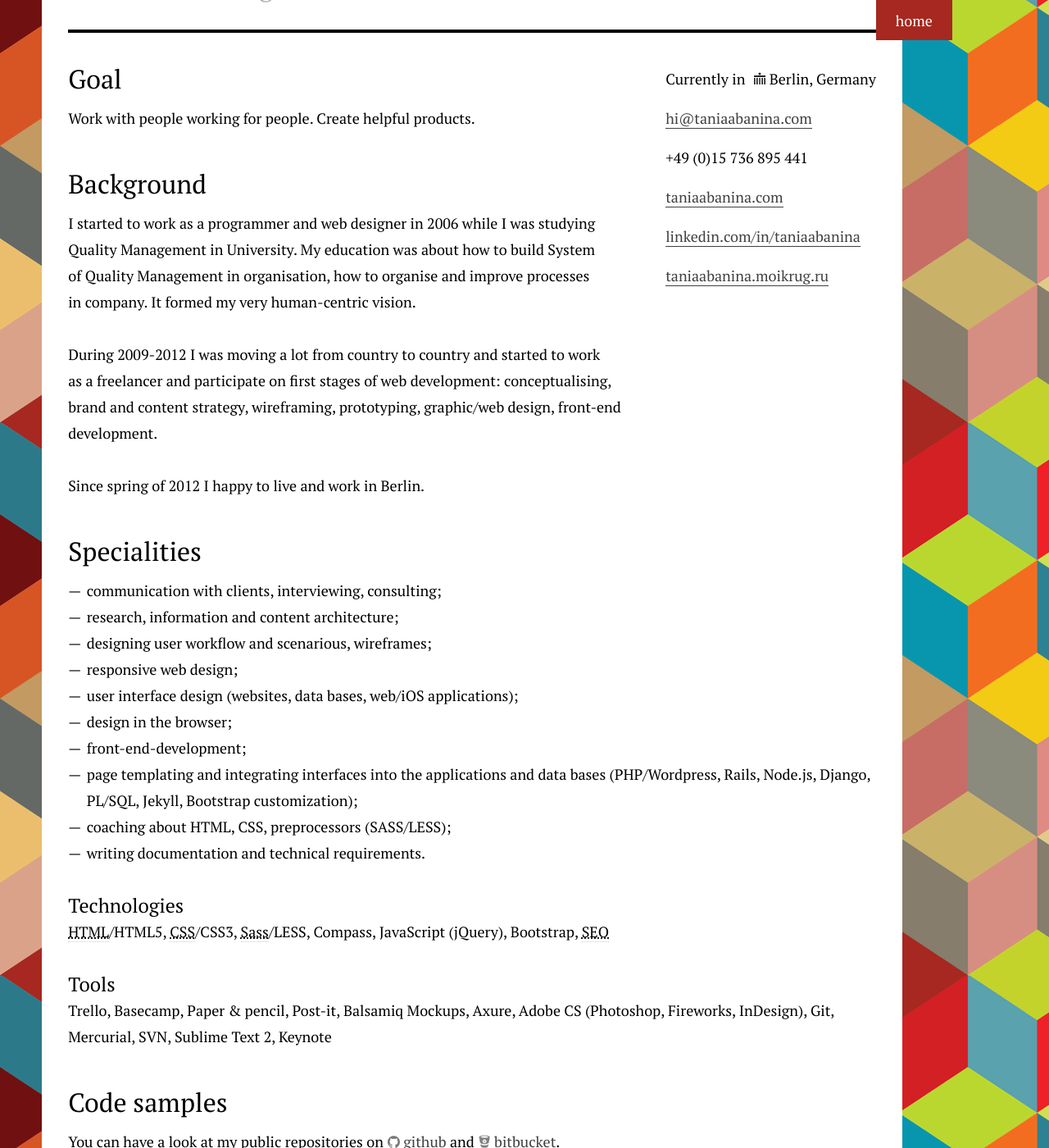
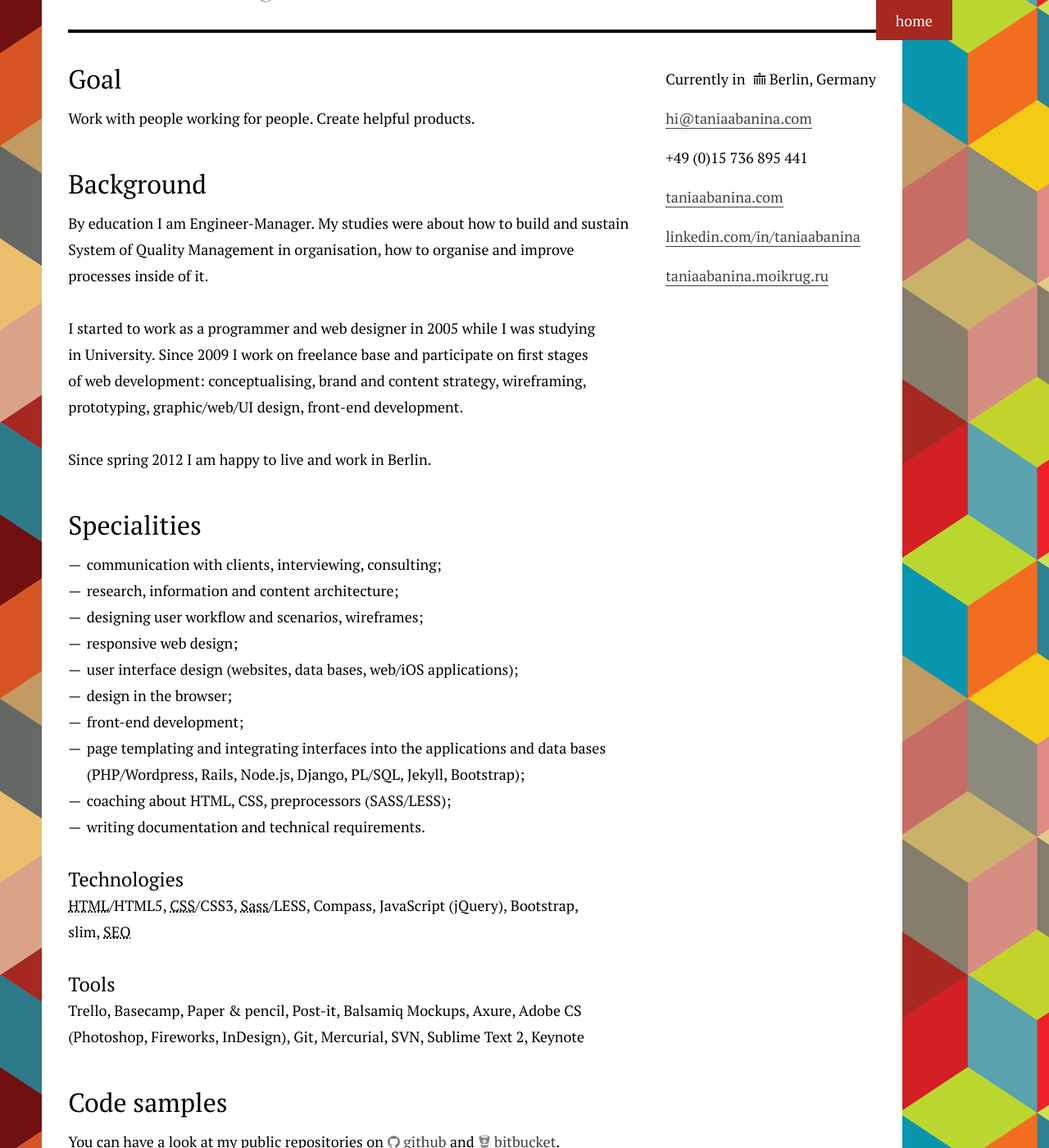
Before and after one commit to tataata/taniaabanina.com, a Jekyll site: the page resume.html, which Jekyll copies as it is, in a window 1280 px wide and 1400 px high, scrolled down 196 px. Shown: the whole window at 82% size. Built offline with Jekyll 4.4.1, drawn with Linux system fonts in a browser that asks for light colours; nearby versions of some CDN libraries; some of the changed text lies outside the part shown.

Commit message:
synch html cv with pdf version

```diff
--- a/resume.html
+++ b/resume.html
@@ -90,9 +90,12 @@
 
 			<section class="spec">
 				<h2>Background</h2>
-				<p>I started to&nbsp;work as&nbsp;a&nbsp;programmer and web designer in&nbsp;2006 while I&nbsp;was studying Quality Management in&nbsp;University. My education was about how to&nbsp;build System of&nbsp;Quality Management in organisation, how to&nbsp;organise and improve processes in&nbsp;company. It formed my very human-centric vision.</p>
-				<p>During 2009-2012 I&nbsp;was moving a lot from country to&nbsp;country and started to&nbsp;work as&nbsp;a&nbsp;freelancer and participate on&nbsp;first stages of&nbsp;web development: conceptualising, brand and content strategy, wireframing, prototyping, graphic/web design, front-end development.</p>
-				<p>Since spring of&nbsp;2012 I&nbsp;happy to&nbsp;live and work in&nbsp;Berlin.</p>
+				<p>By education I&nbsp;am Engineer-Manager. My studies were about how to&nbsp;build and sustain System of&nbsp;Quality Management in&nbsp;organisation, how to&nbsp;organise and improve processes inside&nbsp;of&nbsp;it.</p>
+
+
+				<p>I started to work as&nbsp;a&nbsp;programmer and web designer in&nbsp;2005 while I&nbsp;was studying in&nbsp;University. Since 2009 I&nbsp;work on&nbsp;freelance base and participate on first stages of&nbsp;web development: conceptualising, brand and content strategy, wireframing, prototyping, graphic/web/UI design, front-end development.</p>
+				<p>Since spring 2012 I&nbsp;am happy to&nbsp;live and work in&nbsp;Berlin.</p
+
 			</section>
 
 			<section class="spec">
@@ -100,17 +103,17 @@
 				<ul class="list">
 					<li>communication with clients, interviewing, consulting;</li>
 					<li>research, information and content architecture;</li>
-					<li>designing user workflow and scenarious, wireframes;</li>
+					<li>designing user workflow and scenarios, wireframes;</li>
 					<li>responsive web design;</li>
 					<li>user interface design (websites, data bases, web/iOS applications);</li>
 					<li>design in&nbsp;the browser;</li>
-					<li>front-end-development;</li>
-					<li>page templating and integrating interfaces into the applications and data bases (PHP/Wordpress, Rails, Node.js, Django, PL/SQL, Jekyll, Bootstrap customization);</li>
+					<li>front-end development;</li>
+					<li>page templating and integrating interfaces into the applications and data bases (PHP/Wordpress, Rails, Node.js, Django, PL/SQL, Jekyll, Bootstrap);</li>
 					<li>coaching about HTML, CSS, preprocessors (SASS/LESS); </li>
 					<li>writing documentation and technical requirements.</li>
 				</ul>
 				<h3>Technologies</h3>
-				<p><abbr title="HyperText Markup Language">HTML</abbr>/HTML5, <abbr title="Cascading Style Sheets">CSS</abbr>/CSS3, <abbr title="Syntactically Awesome StyleSheets">Sass</abbr>/LESS, Compass, JavaScript (jQuery), Bootstrap,&nbsp;<abbr title="Search engine optimization">SEO</abbr></p>
+				<p><abbr title="HyperText Markup Language">HTML</abbr>/HTML5, <abbr title="Cascading Style Sheets">CSS</abbr>/CSS3, <abbr title="Syntactically Awesome StyleSheets">Sass</abbr>/LESS, Compass, JavaScript (jQuery), Bootstrap, slim,&nbsp;<abbr title="Search engine optimization">SEO</abbr></p>
 				<h3>Tools</h3>
 				<p>Trello, Basecamp, Paper & pencil, Post-it, Balsamiq Mockups, Axure, Adobe CS (Photoshop, Fireworks, InDesign), Git, Mercurial, SVN, Sublime Text&nbsp;2, Keynote</p>
 				</dl>
@@ -122,13 +125,26 @@
 			<section class="experience">
 				<h2>Experience</h2>
 				<dl>
-					<dt><h3>Freelance web & UX designer and front-end developer</h3></dt>
+					<dt><h3>Web/UX designer and front-end developer</h3></dt>
 					<dd class="period"><time datetime="2009-09">September 2009</time> &ndash; present</dd>
 					<dd class="description">Web/UX design, interface audit, consulting, prototyping, writing expression of requirements, front-end development. Work on projects in&nbsp;role&nbsp;of&nbsp;web/UX desiger and/or front-end developer in&nbsp;different fields: education, culture, media, online shops and etc.</dd>
+
 					<dt><h3>Programmer / Web designer</h3></dt>
 					<dd class="period"><time datetime="2005-05">May 2005</time> &ndash; <time datetime="2009-10">October 2009</time> (4&nbsp;years 6&nbsp;months)</dd>
 					<dd class="company">Biysk technological institute &ndash; <a href="http://www.bti.secna.ru" title="Site of Biysk technology institute">http://www.bti.secna.ru</a></dd>
-					<dd class="description">I was part of a team in charge of internal database management and website development: web sites design and development; database design, front-end coding; content management</dd>
+					<dd class="description">I was part of a team in charge of internal database management and website development: web sites design and development; database design, front-end coding; content management
+						<ul class="list">
+							<li>web/UX and UI design and development;</li>
+							<li>data bases design;</li>
+							<li>front-end coding;</li>
+							<li>project management: communication and coordination of processes with departments which were final users;</li>
+							<li>content management;</li>
+							<li>coaching colleagues about web design and front-end development;</li>
+							<li>writing documentation.</li>
+						</ul>
+					</dd>
+
+
 					<dt><h3>Teacher</strong></h3>
 					<dd class="period"><time datetime="2008-10">October 2008</time> &ndash; <time datetime="2009-05">May 2009</time> (8 months)</dd>
 					<dd class="company">Sunday computer school at&nbsp;Biysk technological institute</dd>
@@ -143,7 +159,7 @@
 					<dd>Diploma specialist</dd>
 					<dd>Special subject: Quality management</dd>
 					<dd>Qualification: Engineer&ndash;manager</dd>
-					<dd>Key words: management, quality management system, total quality management, educational management, management of processes, organizational culture.</dd>
+					<dd>Key words: TQM, 6 Sigma, agile, learning management, quality management system,  educational management, process management, organizational culture.</dd>
 				</dl>
 				<h3>Courses</h3>
 				<dl>
```
Also changed, not shown: 1 other file.
